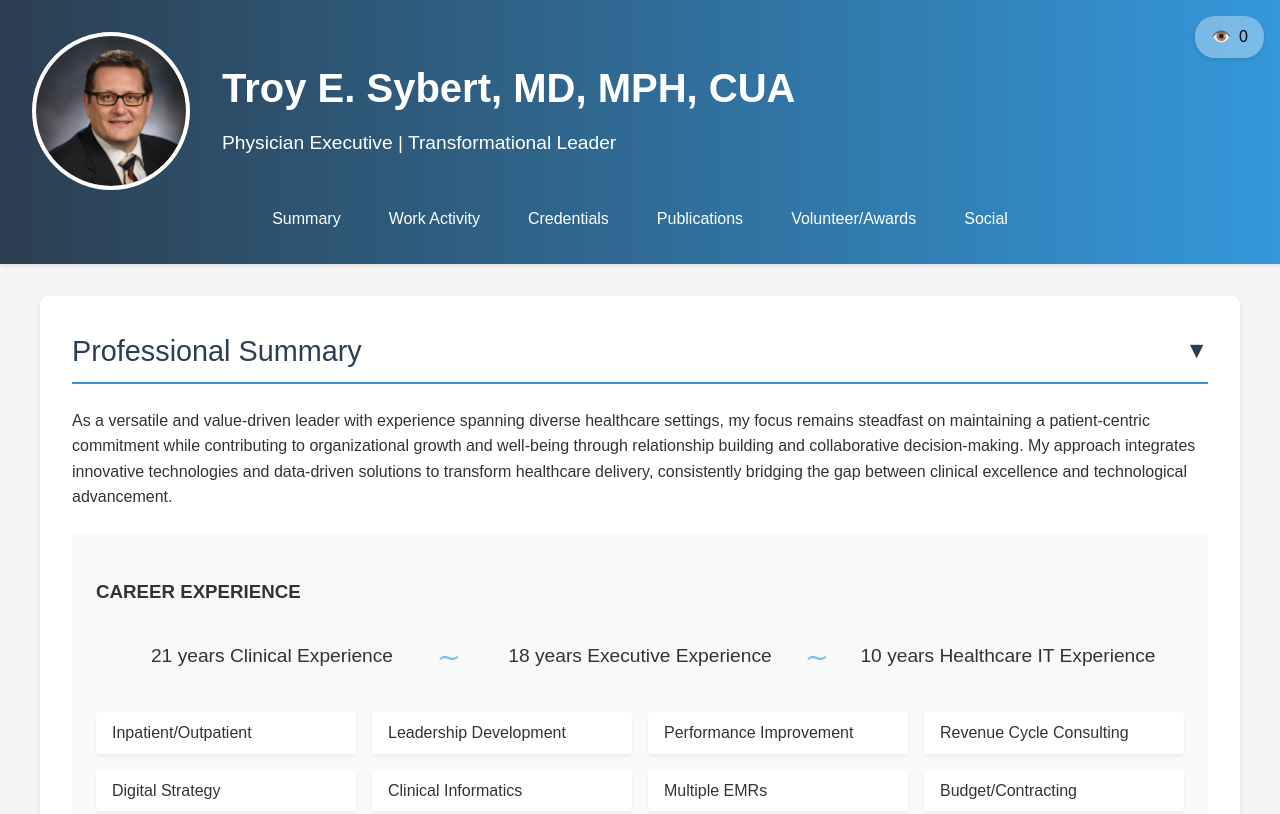
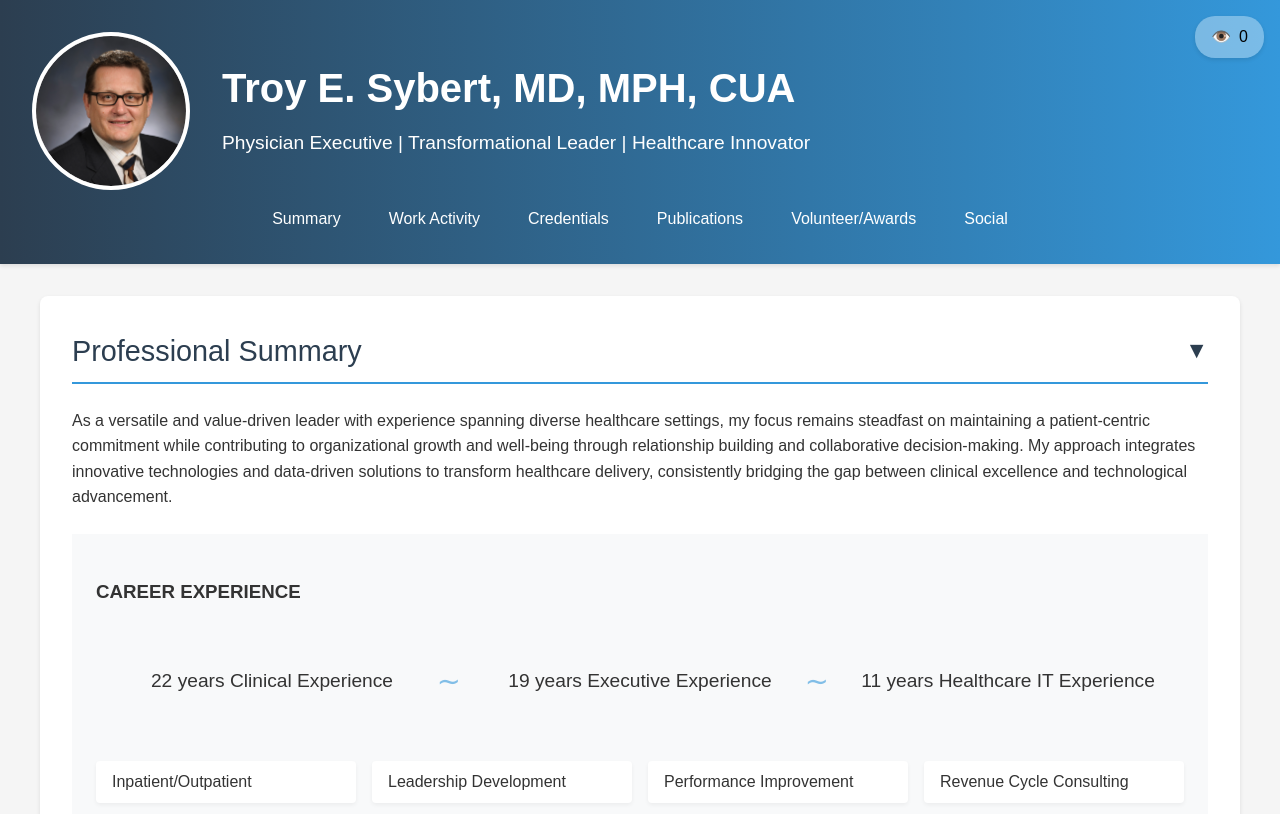
Before and after one commit to HacksterT/cloud-resume-azure, a plain HTML site: page frontend/index.html in a window 1280 px wide. Shown: the top 814 px of the page. Drawn offline with nearby package versions, Linux system fonts and the light colour scheme.

Commit message:
Improve experience items formatting in frontend/index.html

```diff
--- a/frontend/index.html
+++ b/frontend/index.html
@@ -181,6 +181,11 @@
             font-size: 1.2em;
             background: transparent;
             position: relative;
+            display: flex;
+            flex-direction: column;
+            justify-content: center;
+            align-items: center;
+            min-height: 80px;
         }
 
         .experience-item:not(:last-child)::after {
@@ -1140,7 +1145,7 @@
             </div>
             <div class="profile-info">
                 <h1>Troy E. Sybert, MD, MPH, CUA</h1>
-                <p>Physician Executive | Transformational Leader</p>
+                <p>Physician Executive | Transformational Leader | Healthcare Innovator</p>
             </div>
         </div>
         <nav class="nav-menu">
@@ -1165,13 +1170,13 @@
                     <h3>CAREER EXPERIENCE</h3>
                     <div class="experience-grid">
                         <div class="experience-item">
-                            21 years Clinical Experience
+                            22 years Clinical Experience
                         </div>
                         <div class="experience-item">
-                            18 years Executive Experience
+                            19 years Executive Experience
                         </div>
                         <div class="experience-item">
-                            10 years Healthcare IT Experience
+                            11 years Healthcare IT Experience
                         </div>
                     </div>
 
```
